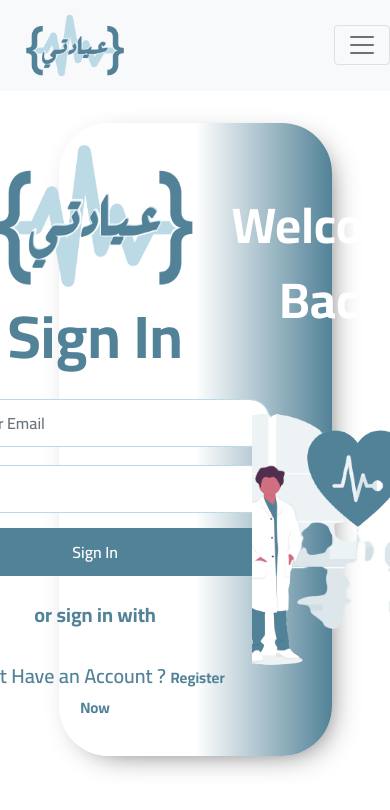
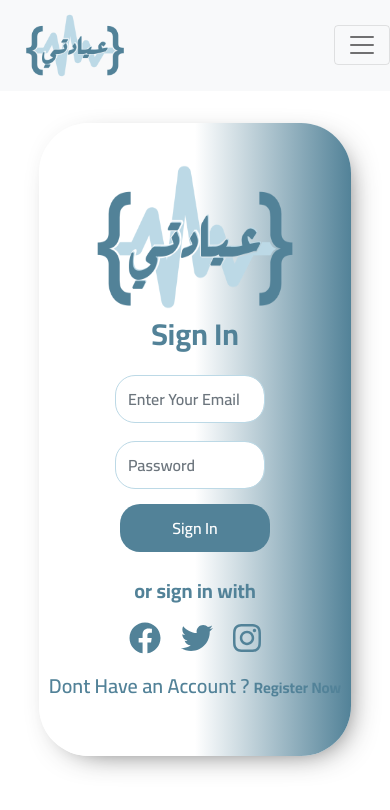
Before and after one commit to a-hassanein/Clinic-System, a React (Create React App) app: page /login in a window 390 px wide. Shown: the top 810 px of the page. Built offline with nearby package versions, Linux system fonts and the light colour scheme.

Commit message:
responsice login

```diff
--- a/src/Pages/login.js
+++ b/src/Pages/login.js
@@ -25,10 +25,10 @@ function Login() {
                 <div className="login-conatiner ">
                     <div className="left-side">
                         <div className="img-className">
-                            <img style={{ height: '150px', width: '200px' }} src={Logo} />
+                            <img id ="loginlogoID" src={Logo} />
                         </div>
-                        <form onSubmit={handlesubmit}>
-                            <div className="Form_Title"> Sign In</div>
+                        <form id="LoginForm" onSubmit={handlesubmit}>
+                            <div className="Form_Title" id="Form_Title"> Sign In</div>
                             <div >
                                 <label className="form-label"></label>
                                 <input  type="email" className="form-control" value={email} onChange={(e) => { setEmail(e.target.value) }} placeholder="Enter Your Email" required/>
@@ -41,25 +41,23 @@ function Login() {
                         </form>
                         <div>
                             <p id="social-text" style={{ alignitems: "center" }}> or sign in with</p>
-                            <div id="social-media">
-                                <a href="https://www.facebook.com"
-                                    className="facebook social">
+                            <div id="socialmediaLogin">
+                                <a href="https://www.facebook.com">
                                     <FontAwesomeIcon icon={faFacebook} size="2x" />
                                 </a>
-                                <a href="https://www.twitter.com" className="twitter social">
+                                <a href="https://www.twitter.com" >
                                     <FontAwesomeIcon icon={faTwitter} size="2x" />
                                 </a>
-                                <a href="https://www.instagram.com"
-                                    className="instagram social">
+                                <a href="https://www.instagram.com">
                                     <FontAwesomeIcon icon={faInstagram} size="2x" />
                                 </a>
                             </div>
-                            <div className="footerform " style={{ color: "#528298", fontSize: '5px', paddingTop: '15px' }}>
-                                <p style={{fontWeight:600 , fontSize:20}}>Dont Have an Account ? <Link id ="linkform" to='/signup'> Register Now </Link> </p>
+                            <div className="footerform " style={{ color: "#528298", paddingTop: '15px' }}>
+                                <p id="footerLink" >Dont Have an Account ? <Link id ="linkform" to='/signup'> Register Now </Link> </p>
                             </div>
                         </div>
                     </div>
-                    <div className="right-side">
+                    <div className="right-side" id="rightSide">
                         <div className="welcomeNote" id="welcomeNote">
                             <p style={{color:"#ffffff" , fontWeight:700}}>
                                 Welcome Back
--- a/src/Style/login.css
+++ b/src/Style/login.css
@@ -135,11 +135,11 @@
     padding-top: 1.5rem;
     color: var(--first_color);
 }
-#social-media a {
+#socialmediaLogin a {
     padding: 10px;
     color: var(--first_color);
 }
-#social-media a:hover{
+#socialmediaLogin a:hover{
     color: #70a1b8;
 }
 #linkform {
@@ -151,3 +151,133 @@
 
     color: #70a1b8;
 }
+#loginlogoID {
+    height: 150px ;
+    width: 200px ;
+}
+#footerLink {
+    font-weight:600 ;
+    font-size:20px ;
+
+}
+/* Responsive */
+@media (max-width:1056px)  {
+
+    #LoginForm
+    {
+        display: flex;
+        align-items: center;
+        flex-direction: column;
+    }
+    .main-login .login-conatiner input
+    {
+
+        width: 200px;
+    }
+    .main-login .login-conatiner .btn
+    {
+        width: 200px;
+    }
+}
+@media (max-width:975px) {
+    .main-login .login-conatiner input {
+        width: 350px;
+
+    }
+    .main-login .login-conatiner .btn {
+        width: 350px;
+
+    }
+    .main-login .login-conatiner {
+        align-items: center;
+        text-align: center;
+    }
+    #rightSide {
+        display: none;
+    }
+}
+@media (max-width:561px)  {
+    .main-login .login-conatiner {
+        align-items: center;
+        text-align: center;
+        height: 75vh;
+        width: 80% ;
+
+    }
+}
+@media (max-width:462px)  {
+    .main-login .login-conatiner input {
+        width: 150px;
+
+    }
+    .main-login .login-conatiner .btn {
+        width: 150px;
+
+    }
+
+}
+@media (max-width:270px)  {
+    .main-login .login-conatiner input {
+        width: 100px;
+        font-size: 10px;
+
+    }
+    .main-login .login-conatiner .btn {
+        width: 100px;
+
+    }
+    #Form_Title {
+        font-size: 20px;
+        font-weight: 700;
+    }
+    #loginlogoID
+    {
+        width: 50px;
+        height: 50px;
+    }
+
+}
+@media (max-width:192px) {
+
+    #Form_Title {
+        font-size: 10px;
+    }
+    #footerLink
+    {
+        font-size:10
+    }
+}
+@media (max-width:158px) {
+    #Form_Title , #linkform{
+        font-size: 5px;
+    }
+    #footerLink
+    {
+        font-size:15px
+    }
+
+
+}
+@media (max-width:150px) {
+    .main-login .login-conatiner input {
+        width: 50px;
+        height: 30px;
+        font-size: 5px;
+
+    }
+    .main-login .login-conatiner .btn {
+        width: 50px;
+        height: 30px;
+        font-size: 5px;
+
+    }
+    #Form_Title , #linkform{
+        font-size: 5px;
+    }
+    #footerLink
+    {
+        font-size:15px
+    }
+
+
+}
```
Also changed, not shown: src/Style/signup.css (indentation only).
